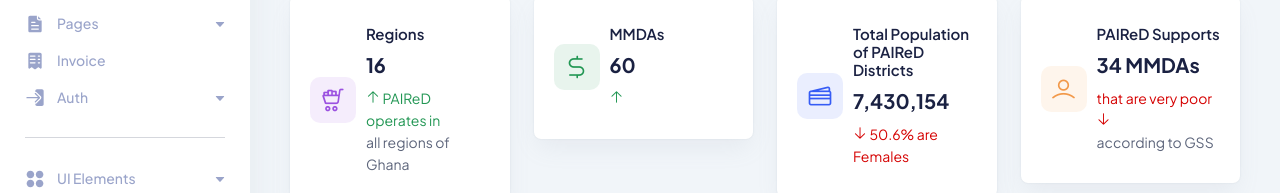
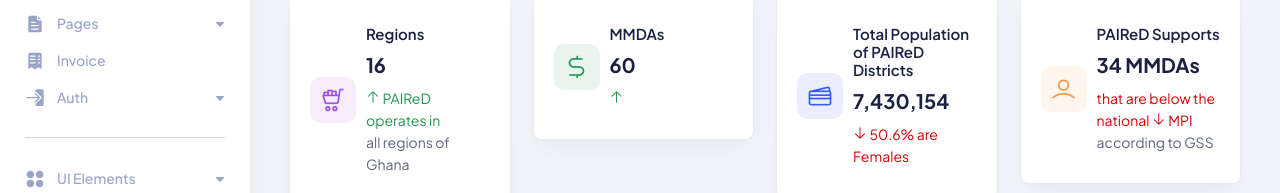
Before and after one commit to Jsdogbey/districtprofile, a website: page index.html in a window 1280 px wide. Shown: the part 192-385 px from the top of the page. Drawn offline with Linux system fonts and the light colour scheme.

Commit message:
national average

```diff
--- a/index.html
+++ b/index.html
@@ -555,8 +555,8 @@
                 <div class="content">
                   <h6 class="mb-10">PAIReD Supports</h6>
                   <h3 class="text-bold mb-10">34 MMDAs</h3>
-                  <p class="text-sm text-danger">that are very poor
-                    <i class="lni lni-arrow-down"></i>
+                  <p class="text-sm text-danger">that are below the national
+                    <i class="lni lni-arrow-down"></i> MPI
                     <span class="text-gray"> according to GSS</span>
                   </p>
                 </div>
```
